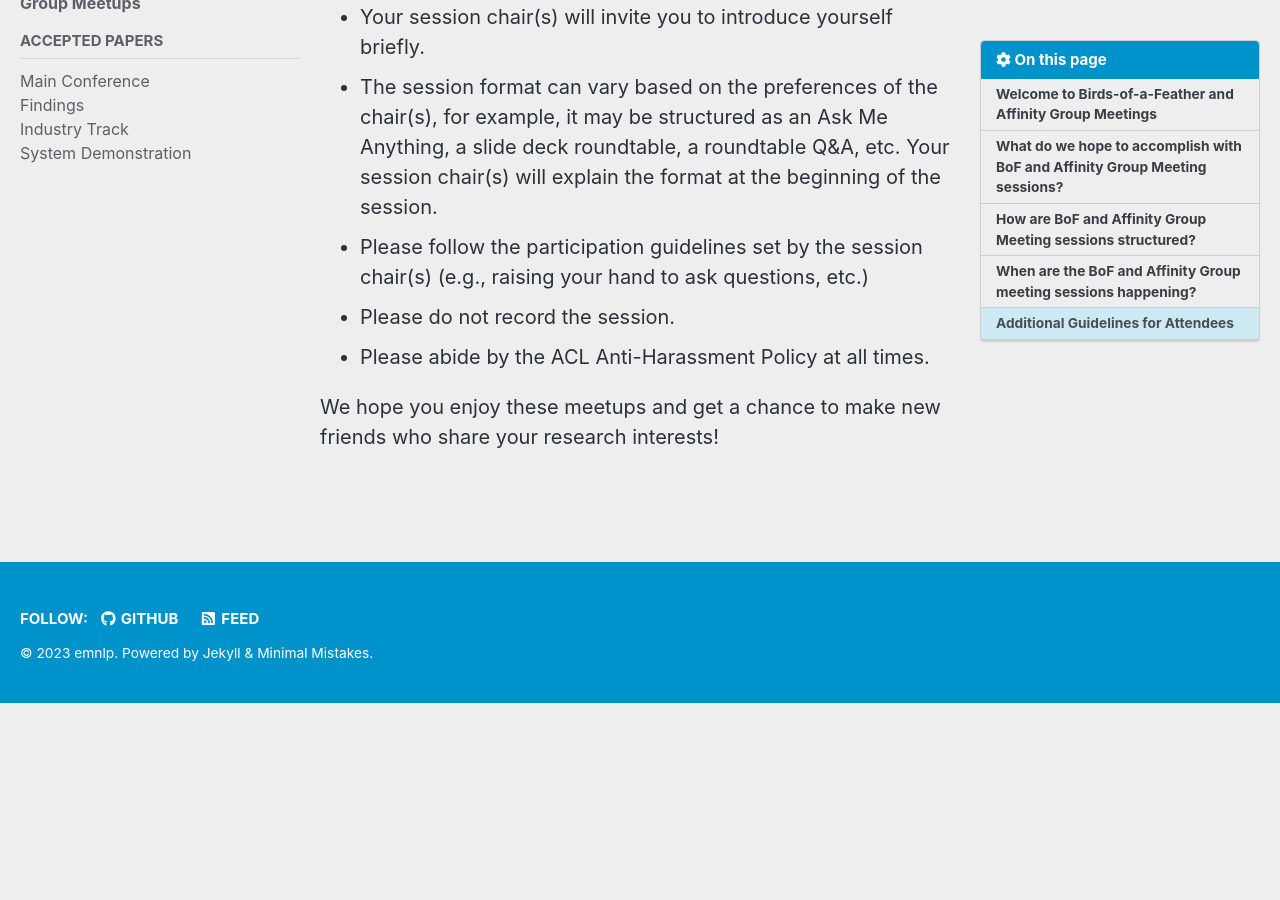
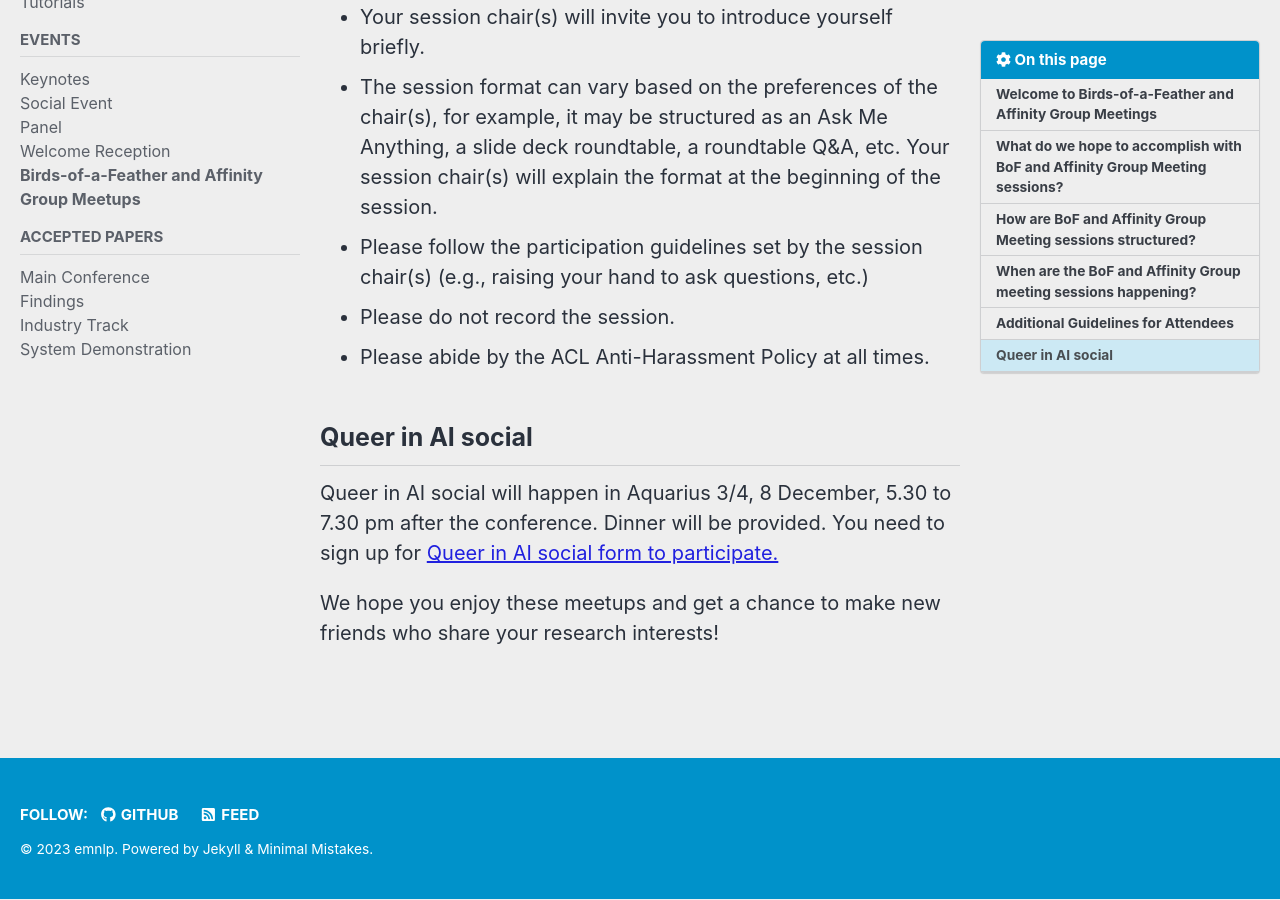
Before and after one commit to acl-org/emnlp-2023, a Jekyll site: the page built from _pages/program/bof.md, in a window 1280 px wide and 900 px high, scrolled down 2896 px. Built offline with Jekyll 4.4.1, drawn with Linux system fonts in a browser that asks for light colours; cached includes are drawn as plain includes; nearby versions of some CDN libraries; before the commit the page ends 3600 px from its top, so only the background shows below that; some of the changed text lies outside the part shown.

Commit message:
Added Queer in AI social details

```diff
--- a/_pages/program/bof.md
+++ b/_pages/program/bof.md
@@ -30,7 +30,7 @@
 <ul>
 <li>All BoF and Affinity Group Meeting sessions are in-person only.</li>
 <li>Each meetup will be led by the session chair(s).</li>
-<li>Anyone who wants to attend can join; prior signup is unnecessary.</li>
+<li>Anyone who wants to attend can join; prior signup is unnecessary. Signup for Queer in AI is required</li>
 </ul>
 
 ## When are the BoF and Affinity Group meeting sessions happening?
@@ -42,7 +42,7 @@
 <tr><td>8-Dec</td><td>14:00-15:30</td><td>Aquarius 2</td><td>BOF-2</td><td>NLP on legal texts</td><td>Santosh Tokala</td></tr>
 <tr><td>8-Dec</td><td>16:00-17:30</td><td>Aquarius 1</td><td>BOF-3</td><td>[Open multilingual text collections under the umbrella of the EU Horizon HPLT project (https://hplt-project.org/)</td><td>Andrey Kutuzov</td></tr>
 <tr><td>8-Dec</td><td>16:00-17:30</td><td>Aquarius 2</td><td>BOF-5</td><td>NLP for Climate Change</td><td>Jingwei Ni</td></tr>
-<tr><td>8-Dec</td><td>17:30-19:30</td><td>Aquarius 3/4</td><td>AGM-1</td><td>Queer in AI social at EMNLP</td><td>Pranav A</td></tr>
+<tr><td>8-Dec</td><td>17:30-19:30</td><td>Aquarius 3/4</td><td>AGM-1</td><td>Queer in AI social at EMNLP</td><td>Queer in AI social</td></tr>
 <tr><td>9-Dec</td><td>9:00-10:30</td><td>Aquarius 1</td><td>BOF-4</td><td>EthioNLP</td><td>Teshome Ababu</td></tr>
 <tr><td>9-Dec</td><td>11:00-12:30</td><td>Aquarius 1</td><td>BOF-6</td><td>Embeddings</td><td>Han Xiao</td></tr>
 <tr><td>9-Dec</td><td>11:00-12:30</td><td>Aquarius 2</td><td>BOF-7</td><td>Recipes in Building Language Reasoners</td><td>Yiyuan Li and Wenting Zhao</td></tr>
@@ -70,4 +70,8 @@
 <li>Please abide by the ACL Anti-Harassment Policy at all times.</li>
 </ul>
 
+## Queer in AI social
+
+Queer in AI social will happen in Aquarius 3/4, 8 December, 5.30 to 7.30 pm after the conference. Dinner will be provided. You need to sign up for [Queer in AI social form to participate.](https://docs.google.com/forms/d/e/1FAIpQLScoqIW6xLAqsGYkhpvm92Fm6qjy2gPzdv1YFwyjQSTHka5NMg/viewform)
+
 We hope you enjoy these meetups and get a chance to make new friends who share your research interests!
```
